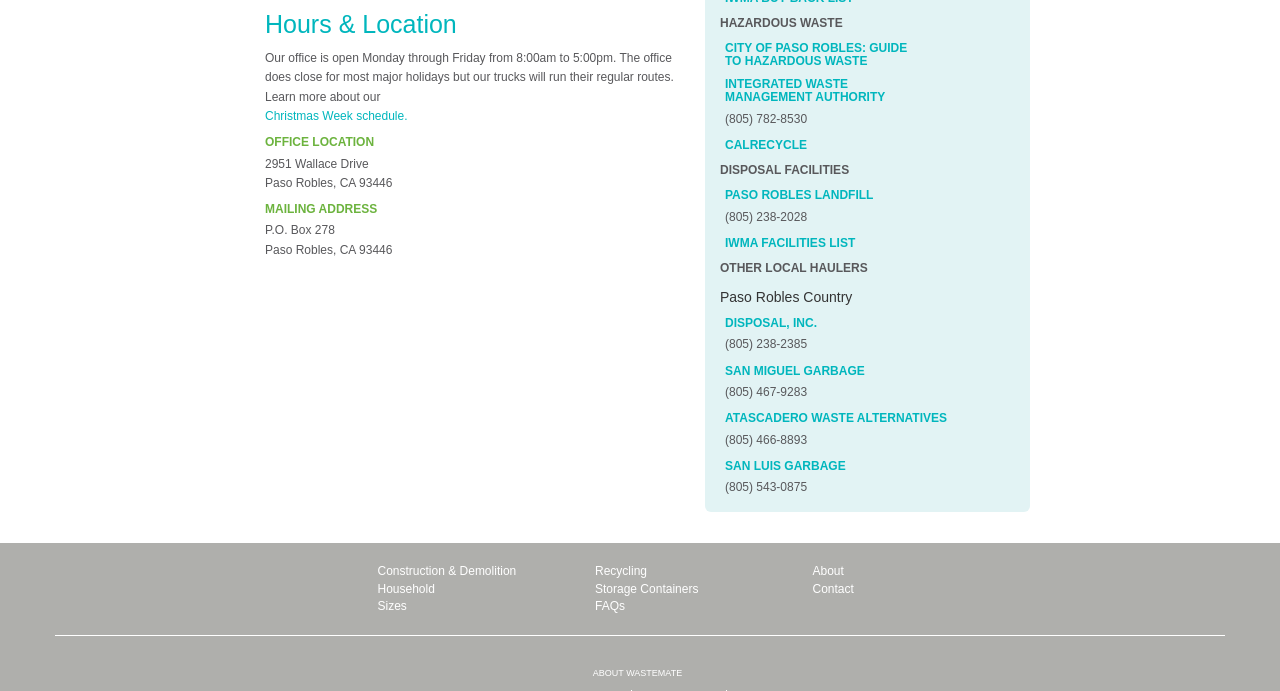
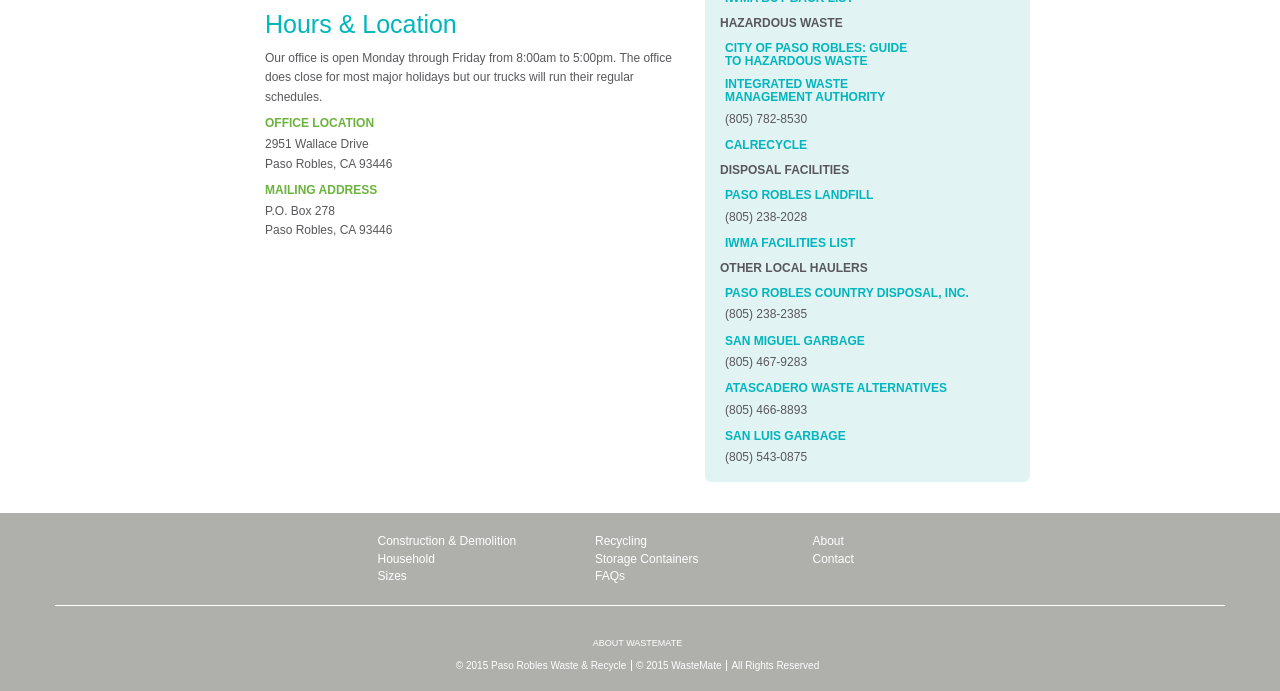
Before and after one commit to wastemate/paso-rolloff, a Jekyll site: the page built from contact.html, in a window 1280 px wide and 900 px high, scrolled down 664 px, cut to the strip 209-900 px from the top of the window. Built offline with Jekyll 4.4.1, drawn with Linux system fonts in a browser that asks for light colours.

Commit message:
Fixed formatting

```diff
--- a/contact.html
+++ b/contact.html
@@ -32,7 +32,7 @@
 					<h6></h6>
 					<iframe frameborder="0" scrolling="no" marginheight="0" marginwidth="0" src="https://maps.google.com/maps?hl=en&q=2951 Wallace Drive Paso Robles, CA 93446&ie=UTF8&t=roadmap&z=15&iwloc=B&output=embed"></iframe>
 					<h5>Hours & Location</h5>
-					<p>Our office is open Monday through Friday from 8:00am to 5:00pm. The office does close for most major holidays but our trucks will run their regular routes. Learn more about our<br><a href="#" class="light-blue">Christmas Week schedule.</a></p>
+					<p>Our office is open Monday through Friday from 8:00am to 5:00pm. The office does close for most major holidays but our trucks will run their regular schedules.</p>
 					<h6>Office Location</h6>
 					<p>2951 Wallace Drive<br>Paso Robles, CA 93446</p>
 					<h6>Mailing Address</h6>
@@ -69,8 +69,7 @@
 					<h6 class="light-blue">IWMA Facilities List</h6>
 
 					<span>Other Local Haulers</span>
-					Paso Robles Country
-					<h6 class="light-blue">Disposal, Inc.</h6>
+					<h6 class="light-blue">Paso Robles Country Disposal, Inc.</h6>
 					<p>(805) 238-2385</p>
 					<h6 class="light-blue">San Miguel Garbage</h6>
 					<p>(805) 467-9283</p>
```
